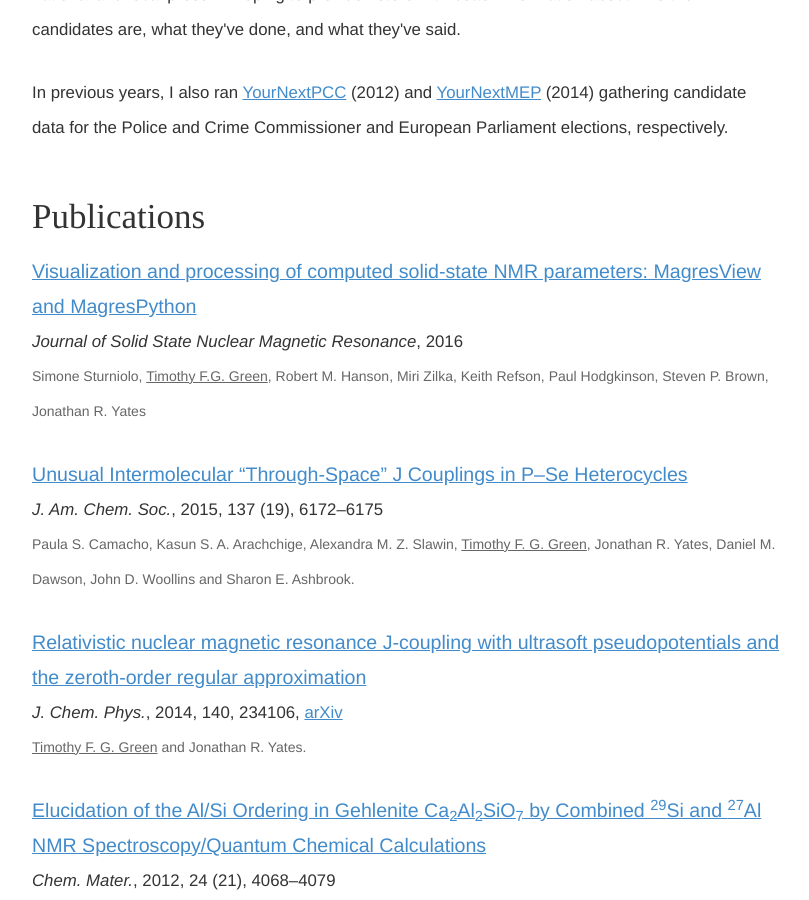
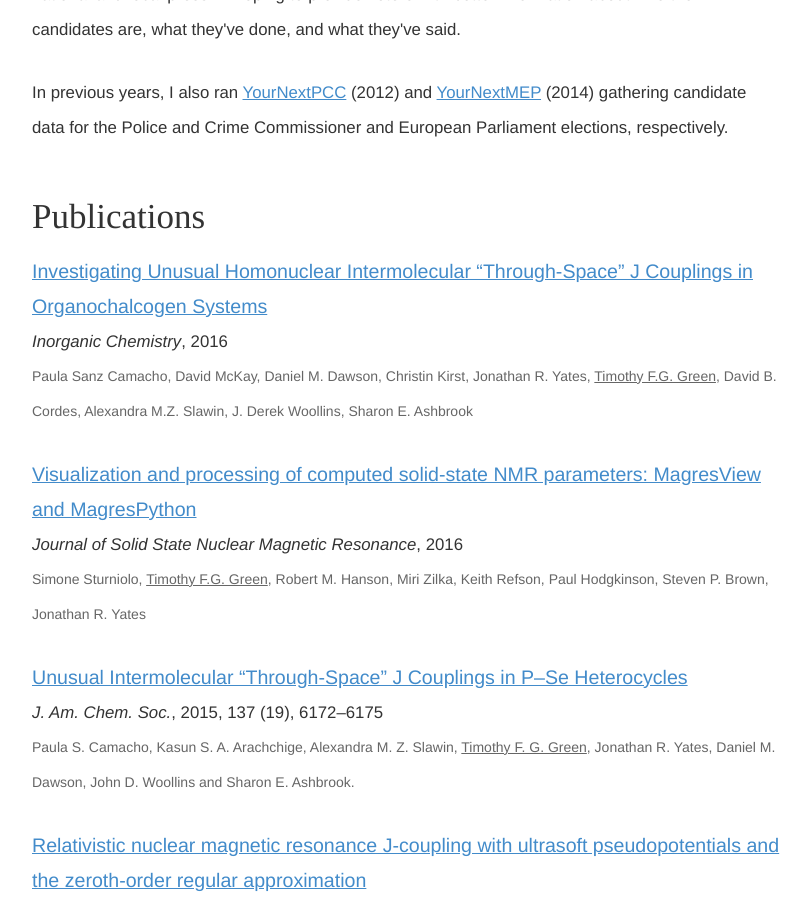
Before and after one commit to tfgg/tfgg.github.io, a Jekyll site: the page built from index.html, in a window 1280 px wide and 900 px high, scrolled down 2698 px. Shown: the whole window, without its empty margins (233-1042 px from the left). Built offline with Jekyll 4.4.1, drawn with Linux system fonts in a browser that asks for light colours; nearby versions of some CDN libraries; some web fonts are replaced; Markdown is read by kramdown in place of the engine named in the settings.

Commit message:
Update paper list.

```diff
--- a/index.html
+++ b/index.html
@@ -92,6 +92,11 @@ css: main.css
       <h2>Publications</h2>
       <ul class='publications'>
         <li>
+            <div class="name"><a href="">Investigating Unusual Homonuclear Intermolecular “Through-Space” J Couplings in Organochalcogen Systems</a></div>
+            <div class="journal"><em>Inorganic Chemistry</em>, 2016</a>
+            <div class="authors">Paula Sanz Camacho, David McKay, Daniel M. Dawson, Christin Kirst, Jonathan R. Yates, <span class='me'>Timothy F.G. Green</span>, David B. Cordes, Alexandra M.Z. Slawin, J. Derek Woollins, Sharon E. Ashbrook</div>
+        </li>
+        <li>
             <div class="name"><a href="http://dx.doi.org/10.1016/j.ssnmr.2016.05.004">Visualization and processing of computed solid-state NMR parameters: MagresView and MagresPython</a></div>
             <div class="journal"><em>Journal of Solid State Nuclear Magnetic Resonance</em>, 2016</a>
             <div class="authors">Simone Sturniolo, <span class='me'>Timothy F.G. Green</span>, Robert M. Hanson, Miri Zilka, Keith Refson, Paul Hodgkinson, Steven P. Brown, Jonathan R. Yates</div>
```
